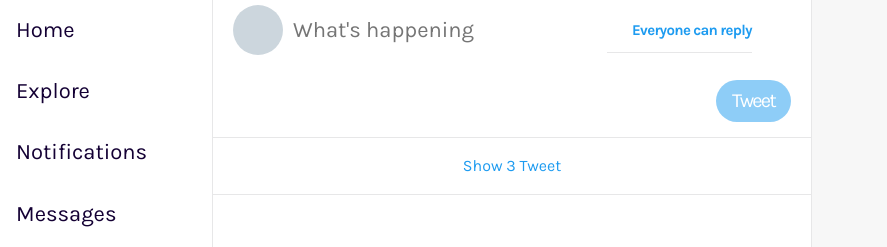
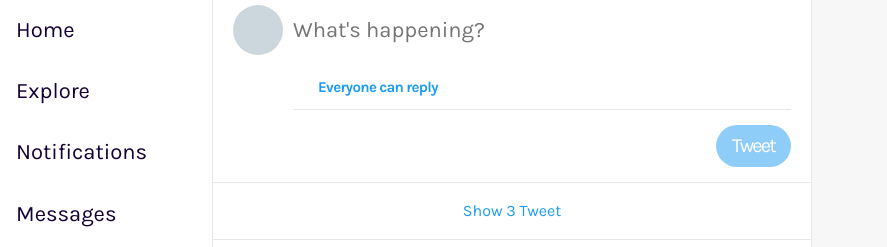
Before and after one commit to AlgirdasU/twitter_clone, a website: page index.html in a window 1280 px wide. Shown: the part 58-305 px from the top of the page, 128-1015 px from the left. Drawn offline with Linux system fonts and the light colour scheme.

Commit message:
Updated html

```diff
--- a/index.html
+++ b/index.html
@@ -125,7 +125,9 @@
           </div>
           <div class="account__name-container">
             <div><span class="account__name">Algirdas</span></div>
+            <div>
               <span class="account__name-other">@Algirdas</span>
+            </div>
           </div>
           <div class="account__more-container">
             <svg class="account__icon-more">
@@ -146,30 +148,30 @@
             </svg>
           </div>
 
-          <!-- Input text start -->
           <div class="form__group">
             <div class="form__svg-container">
               <svg class="form__icon-user">
                 <use xLink:href="icons/sprite.svg#icon-user1"></use>
               </svg>
             </div>
+            <div>
               <input
                 type="text"
                 class="form__input"
-              placeholder="What's happening"
+                placeholder="What's happening?"
                 id="tweet"
                 required
               />
+            </div>
+          </div>
           <div class="form__label-container">
             <svg class="form__icon-globe">
               <use xLink:href="icons/sprite.svg#icon-smile"></use>
             </svg>
-              <label for="tweet" class="form__label">Everyone can reply</label>
+            <span class="form__label">Everyone can reply</span>
+            <!-- <label for="tweet" class="form__label">Everyone can reply</label> -->
           </div>
-          </div>
-          <!-- Input text end -->
 
-          <!-- Info input start -->
           <div class="info-group">
             <div class="info-group__input">
               <svg class="info-group__icon">
@@ -194,7 +196,6 @@
             <a href="#" class="btn tweet-btn">Tweet</a>
           </div>
         </form>
-        <!-- Info input end -->
 
         <div class="show-tweet">Show 3 Tweet</div>
       </div>
```
Lines whose indentation alone changed are shown as unchanged.
